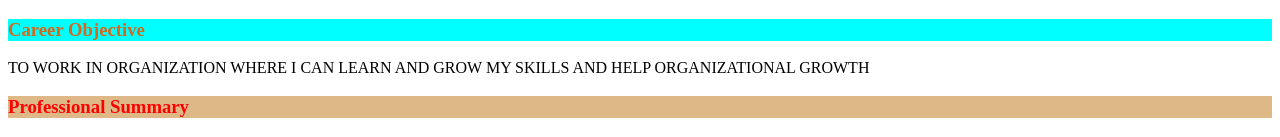
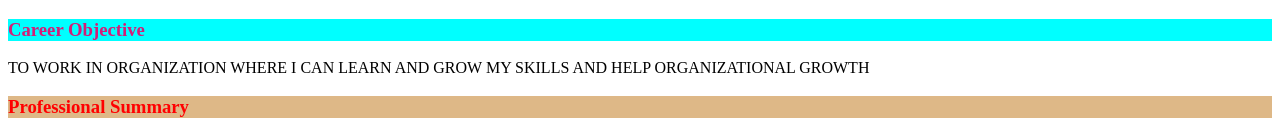
Before and after one commit to RamchandraLokhande/my-profile, a plain HTML site: page home.html in a window 1280 px wide. Shown: the top 137 px of the page. Drawn offline with Linux system fonts and the light colour scheme.

Commit message:
Changes in Code
Changes in Code

```diff
--- a/home.html
+++ b/home.html
@@ -6,7 +6,7 @@
     <title>Professional summary</title>
     <style>
         #career{
-            background-color: aqua; color: chocolate;
+            background-color: aqua; color: #d21e78;
         }
         #professional{
             background-color: burlywood; color: red;
```
Also changed, not shown: educationDetails.html (+0 -1 lines), index.html (+1 -1 lines), projectDetails.html (+1 -0 lines).
